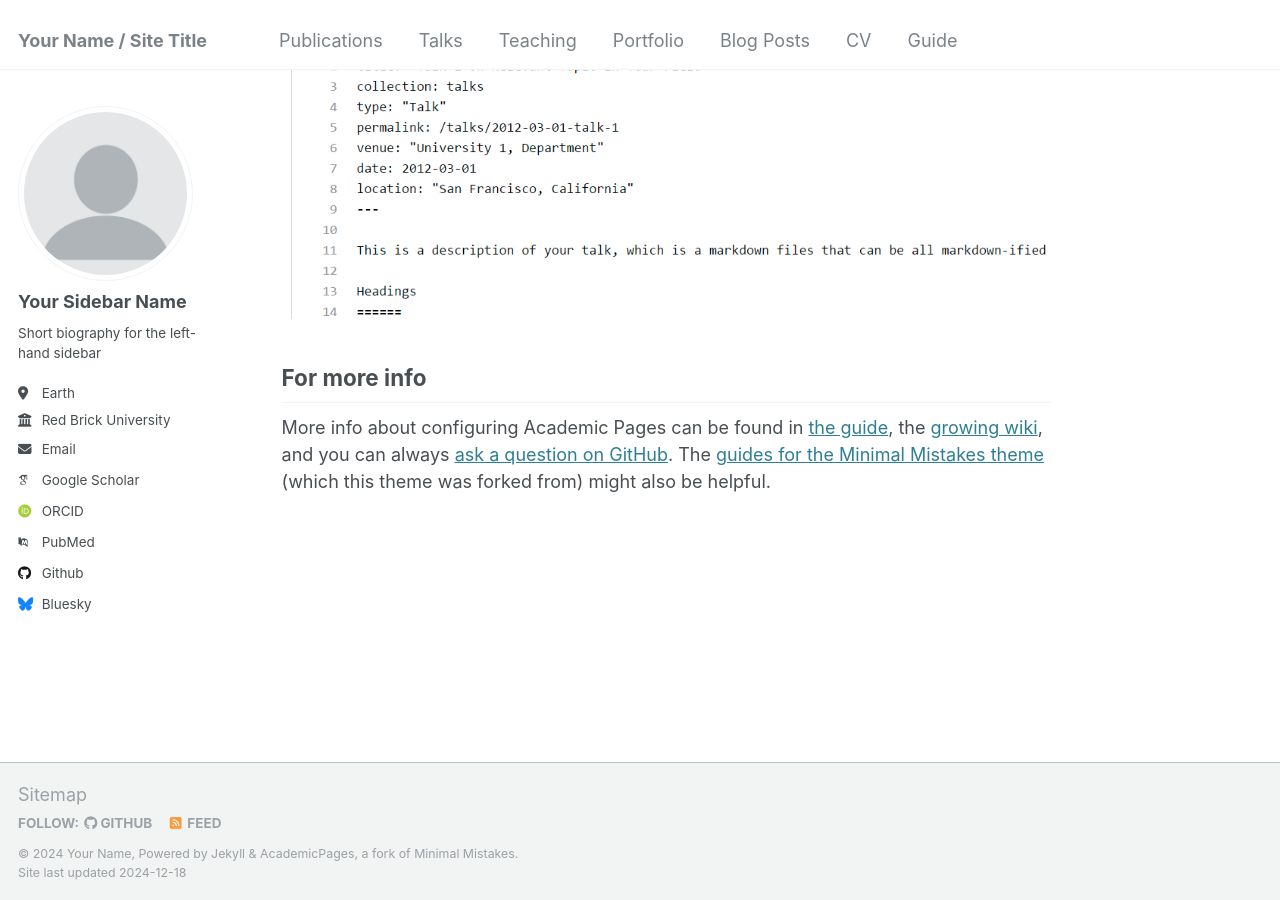
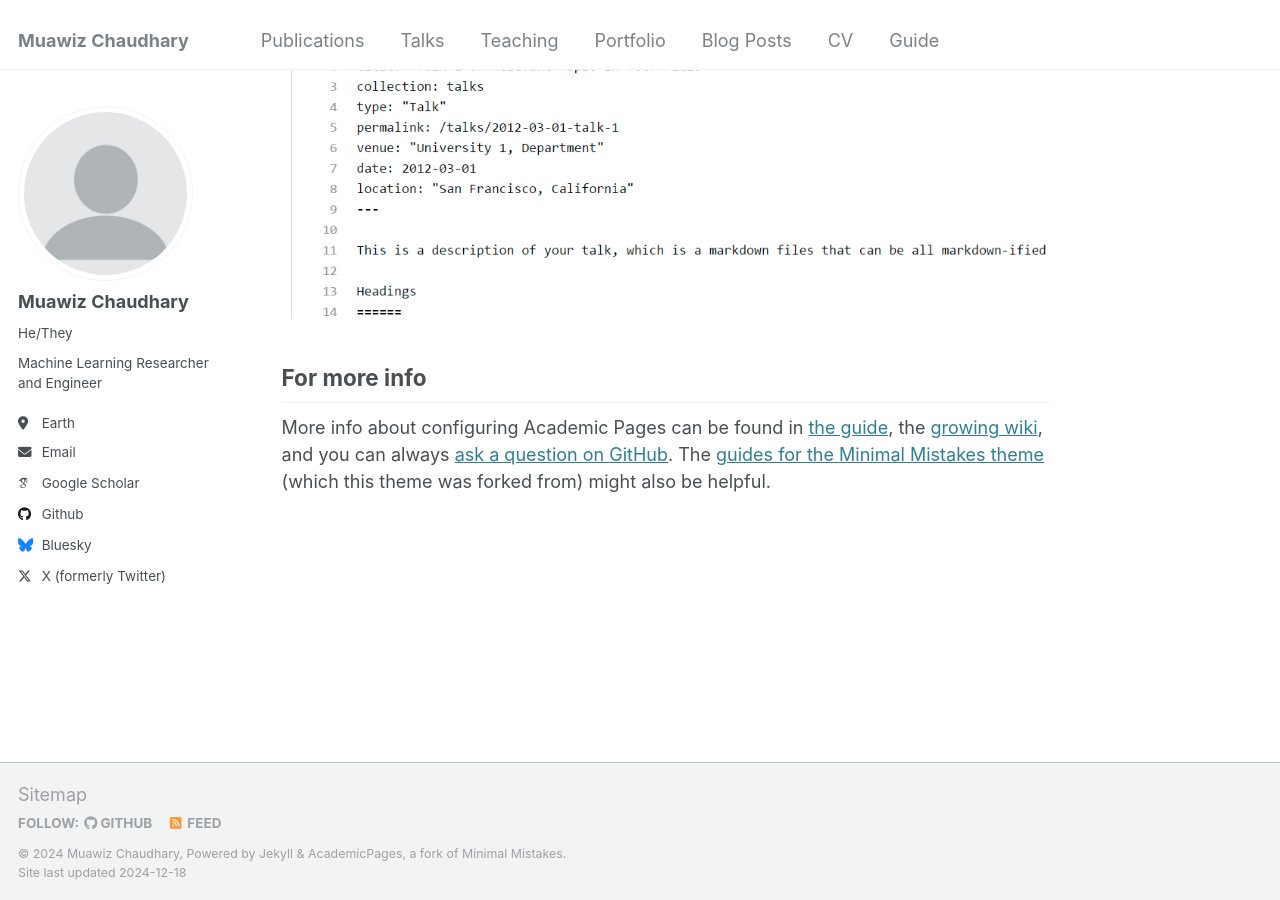
Before and after one commit to MuawizChaudhary/MuawizChaudhary.github.io, a Jekyll site: the page built from _pages/about.md, in a window 1280 px wide and 900 px high, scrolled down 2643 px. Built offline with Jekyll 4.4.1, drawn with Linux system fonts in a browser that asks for light colours; some web fonts are replaced.

Commit message:
Update _config.yml

```diff
--- a/_config.yml
+++ b/_config.yml
@@ -8,13 +8,13 @@
 
 # Basic Site Settings
 locale                   : "en-US"
-title                    : "Your Name / Site Title"
+title                    : "Muawiz Chaudhary"
 title_separator          : "-"
-name                     : &name "Your Name"
+name                     : &name "Muawiz Chaudhary"
 description              : &description "personal description"
-url                      : https://academicpages.github.io # the base hostname & protocol for your site e.g. "https://[your GitHub username].github.io"
+url                      : https://MuawizChaudhary.github.io # the base hostname & protocol for your site e.g. "https://[your GitHub username].github.io"
 baseurl                  : "" # the subpath of your site, e.g. "/blog"
-repository               : "academicpages/academicpages.github.io"
+repository               : "MuawizChaudhary/MuawizChaudhary.github.io"
 
 # Site Author - The following control what appear as part of the author content on the side bar.
 #               If a field is blank the icon and link will not appear, otherwise it will be shown.
@@ -22,21 +22,21 @@ repository               : "academicpages/academicpages.github.io"
 author:
   # Biographic information
   avatar           : "profile.png"
-  name             : "Your Sidebar Name"
-  pronouns         : # example: "she/her"
-  bio              : "Short biography for the left-hand sidebar"
+  name             : "Muawiz Chaudhary"
+  pronouns         : "He/They" # example: "she/her"
+  bio              : "Machine Learning Researcher and Engineer"
   location         : "Earth"
-  employer         : "Red Brick University"
+  employer         : #""
   uri              : # URL
-  email            : "none@example.org"
+  email            : "muawiz.chaudhary@mila.quebec"
 
   # Academic websites
   arxiv            : # URL - Update with the correct link to your profile
-  googlescholar    : "https://scholar.google.com/citations?user=PS_CX0AAAAAJ"
+  googlescholar    : "https://scholar.google.com/citations?user=4Z8ePskAAAAJ&hl=en"
   impactstory      : # URL
-  orcid            : "http://orcid.org/yourorcidurl"
+  orcid            :
   semantic         : # URL
-  pubmed           : "https://www.ncbi.nlm.nih.gov/pubmed/?term=john+snow"
+  pubmed           :
   researchgate     : # URL
   scopus           : # URL
 
@@ -44,12 +44,12 @@ author:
   bitbucket        : # Username - Update with your username on the site
   codepen          : # Username
   dribbble         : # Username
-  github           : "academicpages"
+  github           : "MuawizChaudhary"
   kaggle           : # Username
   stackoverflow    : # User number or user number and name (i.e., use "1" or "1/jeff-atwood")
 
   # Social media
-  bluesky          : "bsky.app" # Replace this with you Bluesky username
+  bluesky          : "Muawizc" # Replace this with you Bluesky username
   facebook         : # Username
   flickr           : # Username
   foursquare       : # Username
@@ -66,7 +66,7 @@ author:
   steam            : # Username
   telegram         : # URL
   tumblr           : # Username
-  twitter          : # Username for X / Twitter
+  twitter          : "ScatteringSepoy" # Username for X / Twitter
   vine             : # Username
   weibo            : # Username
   wikipedia        : # Username
```
